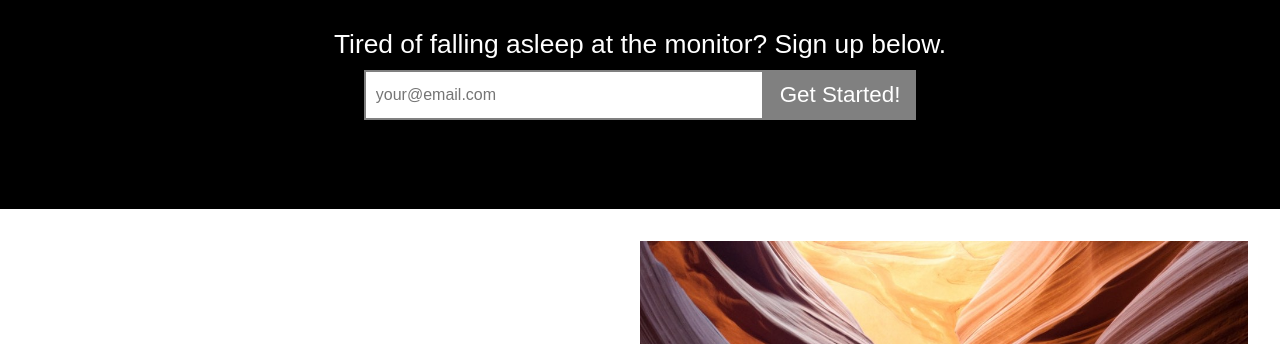
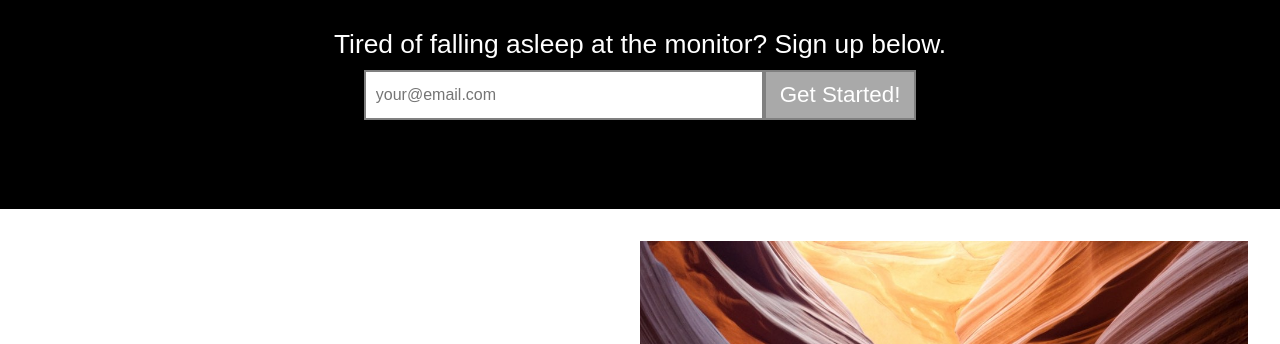
Before and after one commit to jloffler/product-landing-page-fcc, a plain HTML site: page index.html in a window 1280 px wide. In both pictures the pointer is over the input 839 px from the left and 339 px from the top of the page. Shown: the part 245-589 px from the top of the page. Drawn offline with Linux system fonts and the light colour scheme.

Commit message:
Style form input :hover

```diff
--- a/css/main.css
+++ b/css/main.css
@@ -225,6 +225,10 @@ header {
   background-color: grey;
   color: white;
   font-weight: 500;
+  cursor: pointer;
+}
+.email-submit:hover {
+  background-color: darkgrey;
 }
 
 .features {
```
Also changed, not shown: index.html (+0 -4 lines), 1 other file.
